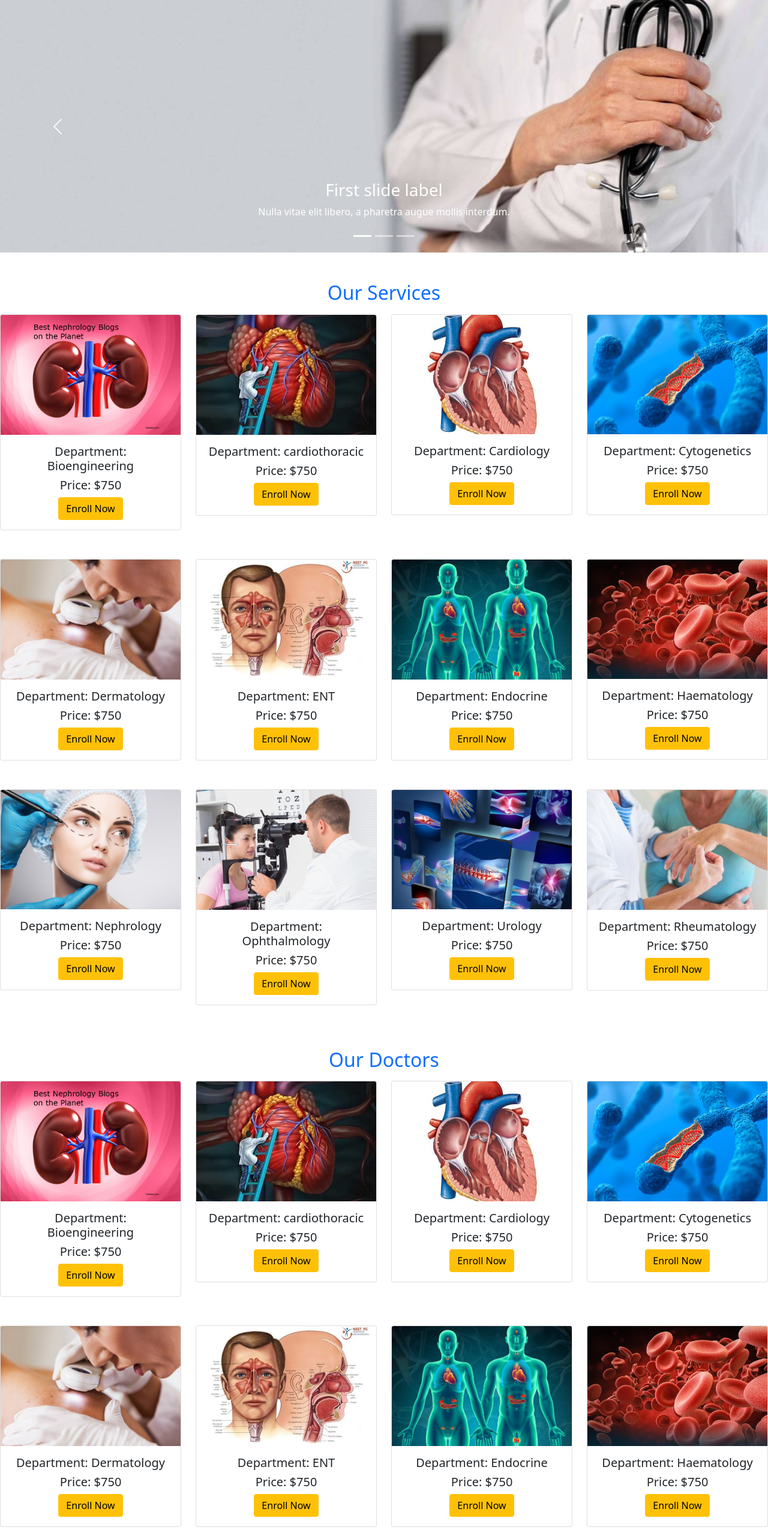
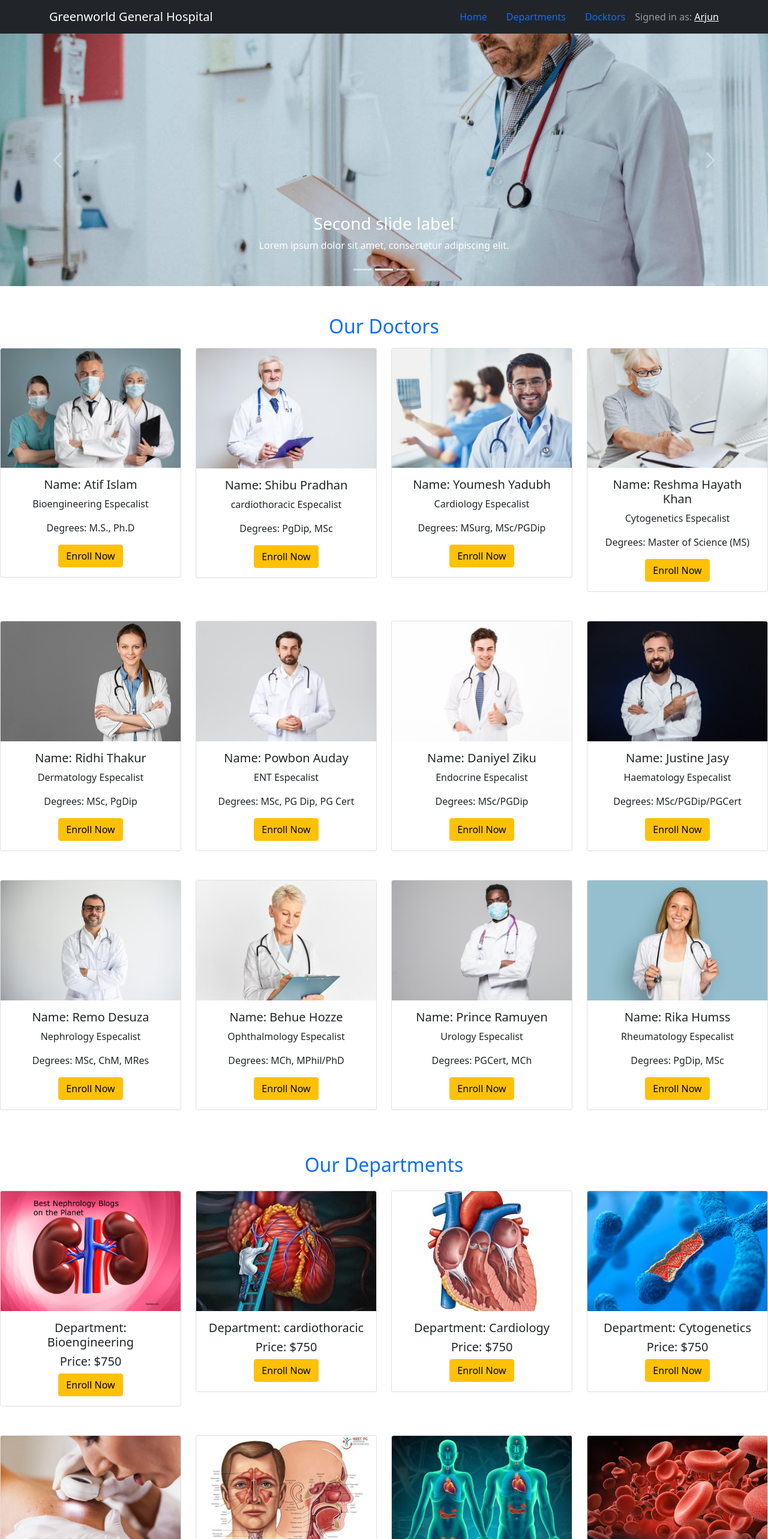
Before and after one commit to codewitharjun/greenword_general_hospital_client, a React (Create React App) app: page / in a window 1280 px wide. Shown: the top 2566 px of the page at 60% size. Built offline with nearby package versions, Linux system fonts and the light colour scheme.

Commit message:
Add Header

```diff
--- a/public/index.html
+++ b/public/index.html
@@ -15,6 +15,13 @@
       user's mobile device or desktop. See https://developers.google.com/web/fundamentals/web-app-manifest/
     -->
     <link rel="manifest" href="%PUBLIC_URL%/manifest.json" />
+    <link
+  rel="stylesheet"
+  href="https://cdn.jsdelivr.net/npm/bootstrap@5.1.1/dist/css/bootstrap.min.css"
+  integrity="sha384-F3w7mX95PdgyTmZZMECAngseQB83DfGTowi0iMjiWaeVhAn4FJkqJByhZMI3AhiU"
+  crossorigin="anonymous"
+/>
+
     <!--
       Notice the use of %PUBLIC_URL% in the tags above.
       It will be replaced with the URL of the `public` folder during the build.
--- a/public/services.json
+++ b/public/services.json
@@ -125,7 +125,7 @@
         "docName": "Prince Ramuyen",
         "digName": "Urology",
         "gendar": "Male",
-        "degree": "PGCert, MCh",
+    "degree": "PGCert, MCh",
         "price": "750",
         "description": "The first seeds of the Urology Department, at CMC were planted in 1945 by Dr. John S. Carman, the Chief of Surgery. Dr. Roger Barnes from Loma Linda, one of the giants of Urology, spent a few years at CMC in 1959 and made further critical moves. He was responsible for identifying faculty and arranging for training. The then Vice Chancellor of Madras University had been to CMC and had consulted with Dr Barnes. During their meeting the proposal to start Urology training in the University was discussed and accepted.",
         "digImg": "/images/problems/11.jpg",
--- a/src/App.js
+++ b/src/App.js
@@ -4,11 +4,14 @@ import Home from './Pages/Home/Home/Home';
 import NotFound from './Pages/NotFound/NotFound';
 import './App.css';
 import Footer from './Pages/Footer/Footer';
+import Appoint from './Pages/Home/Appoint/Appoint';
+import Header from './Pages/Header/Header';
 
 function App() {
   return (
     <div className="App">
       <Router>
+        <Header></Header>
         <Switch>
           <Route exact path="/">
             <Home></Home>
@@ -17,6 +20,7 @@ function App() {
             <Home></Home>
           </Route>
           <Route path="/appoint/:appointId">
+            <Appoint></Appoint>
           </Route>
           <Route path="/login">
           </Route>
--- /dev/null
+++ b/src/Pages/Header/Header.js
@@ -0,0 +1,29 @@
+import React from "react";
+import { Button, Container, Nav, Navbar } from "react-bootstrap";
+import { Link } from "react-router-dom";
+
+const Header = () => {
+  return (
+    <>
+      <Navbar collapseOnSelect expand="lg" bg="dark" variant="dark" sticky="top" >
+          <Container>
+              <Navbar.Brand href="#home">Greenworld General Hospital</Navbar.Brand>
+              <Navbar.Toggle />
+              <Navbar.Collapse className="justify-content-end">
+                  <Nav.Link as={Link} to="/home#home">Home</Nav.Link>
+                  <Nav.Link as={Link} to="/home#services">Departments</Nav.Link>
+                  <Nav.Link as={Link} to="/home#docktors">Docktors</Nav.Link>
+                  {/* {
+                    user?.email? <Button onClick={} variant="light">LogOut</Button>
+                    :
+                    <Nav.Link as={Link} to="/login">Login</Nav.Link>
+                  } */}
+                  <Navbar.Text> Signed in as: <a href="#login">Arjun</a></Navbar.Text>
+              </Navbar.Collapse>
+          </Container>
+      </Navbar>
+    </>
+  );
+}
+
+export default Header;
--- a/src/Pages/Home/Departments/Departments.js
+++ b/src/Pages/Home/Departments/Departments.js
@@ -13,8 +13,8 @@ import Department from "../Department/Department";
      }, [])
 
      return (
-        <div className="mt-5">
-            <h2 className="text-primary mb-3">Our Services</h2>
+        <div id="services" className="mt-5">
+            <h2 className="text-primary mb-4">Our Departments</h2>
             <div>
                 <Row xs={1} md={2} lg={4} className="g-4">
                     {
--- a/src/Pages/Home/Docktor/Docktor.js
+++ b/src/Pages/Home/Docktor/Docktor.js
@@ -3,16 +3,17 @@ import { Card, Col, Button } from 'react-bootstrap';
 
 
  const Docktor = (props) => {
-     const {id, price, digName, digImg} = props.service;
+     const {id, docName, docImg, digName, degree} = props.service;
      return (
         <div className="pb-4">
             <Col>
                 <Card>
-                    <Card.Img variant="top" src={digImg} />
+                    <Card.Img variant="top" src={docImg} />
                     <Card.Body>
-                        <Card.Title>Department: {digName}</Card.Title>
-                        <Card.Title>Price: ${price}</Card.Title>
-                            <Button variant="warning">Enroll Now</Button>
+                        <Card.Title>Name: {docName}</Card.Title>
+                        <Card.Text>{digName} Especalist</Card.Text>
+                        <Card.Text>Degrees: {degree}</Card.Text>
+                        <Button variant="warning">Enroll Now</Button>
                     </Card.Body>
                 </Card>
             </Col>
--- a/src/Pages/Home/Docktors/Docktors.js
+++ b/src/Pages/Home/Docktors/Docktors.js
@@ -14,7 +14,7 @@ import { Row } from 'react-bootstrap';
      }, [])
 
      return (
-        <div id="services" className="mt-5">
+        <div id="docktors" className="mt-5">
             <h2 className="text-primary mb-3">Our Doctors</h2>
             <div>
                 <Row xs={1} md={2} lg={4} className="g-4">
--- a/src/Pages/Home/Home/Home.js
+++ b/src/Pages/Home/Home/Home.js
@@ -6,9 +6,9 @@ import Docktors from "../Docktors/Docktors";
  const Home = () => {
      return (
         <div>
-            <Banner></Banner>
+            <Banner className="mb-5"></Banner>
+            <Docktors></Docktors>
             <Departments></Departments>
-            <Docktors></Docktors>
         </div>
      )
  }
```
Lines whose indentation alone changed are shown as unchanged.
